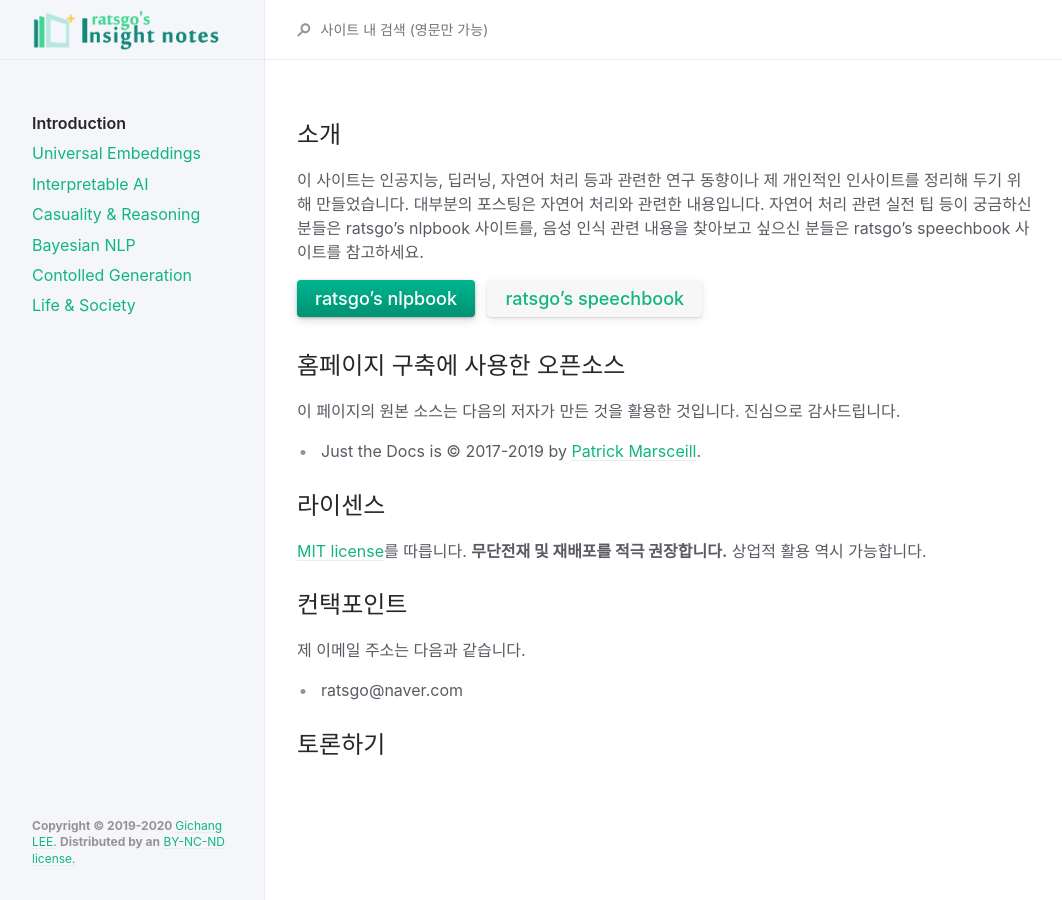
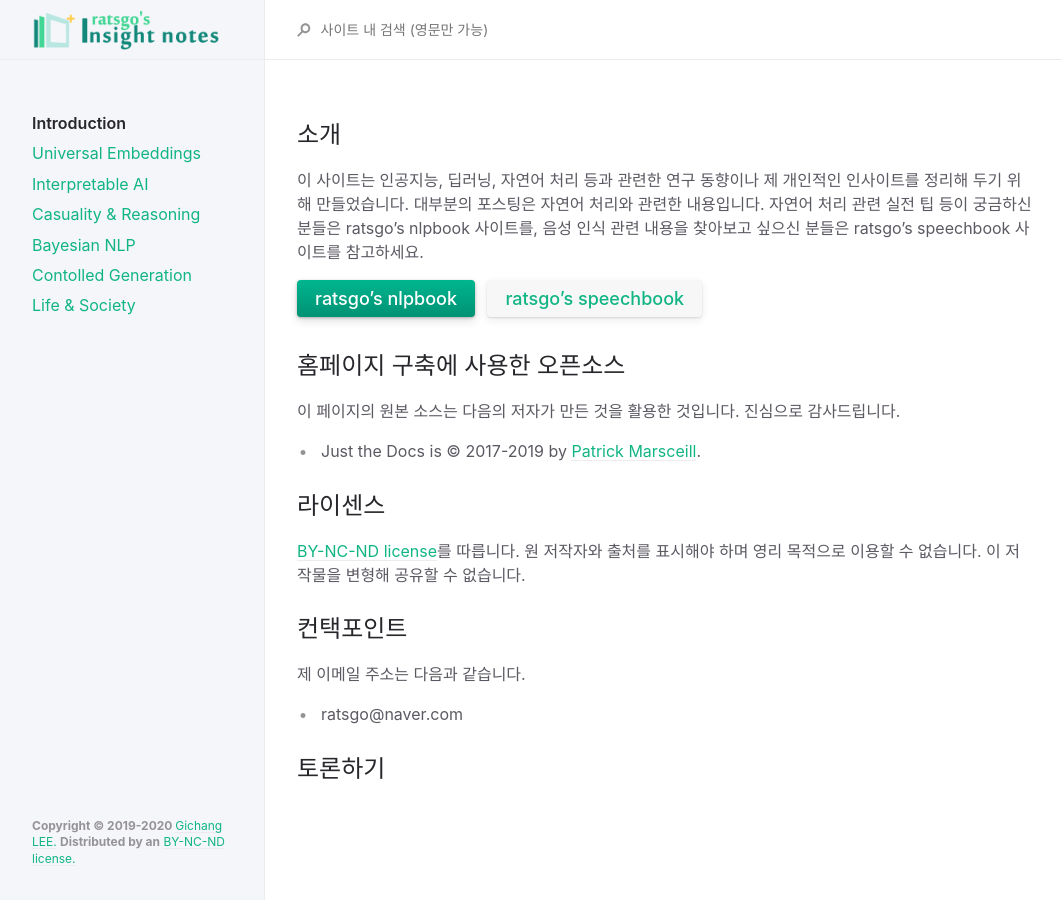
Before and after one commit to ratsgo/insight-notes, a Jekyll site: the page built from index.md, in a window 1280 px wide. Shown: the whole page, without its empty margins (107-1169 px from the left). Built offline with Jekyll 4.4.1, drawn with Linux system fonts in a browser that asks for light colours; comment, search, counter and statistics services are not loaded.

Commit message:
Update index.md

```diff
--- a/index.md
+++ b/index.md
@@ -23,7 +23,7 @@ permalink: /
 
 ## 라이센스
 
-[MIT license](https://github.com/ratsgo/insight-notes/blob/master/LICENSE)를 따릅니다. **무단전재 및 재배포를 적극 권장합니다.** 상업적 활용 역시 가능합니다.
+[BY-NC-ND license](https://github.com/ratsgo/insight-notes/blob/master/LICENSE)를 따릅니다. 원 저작자와 출처를 표시해야 하며 영리 목적으로 이용할 수 없습니다. 이 저작물을 변형해 공유할 수 없습니다.
 
 
 
```
